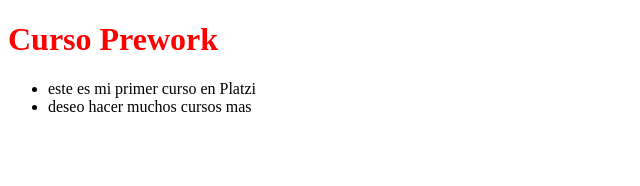
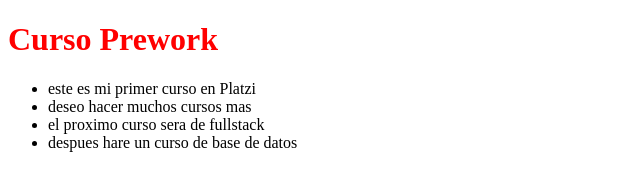
Before and after one commit to kikejiv/proyectoPruebaCursoPrework, a plain HTML site: page index.html in a window 1280 px wide. Shown: the whole page, without its empty margins (0-640 px from the left). Drawn offline with Linux system fonts and the light colour scheme.

Commit message:
Segundo cambios

```diff
--- a/index.html
+++ b/index.html
@@ -12,6 +12,8 @@
         <ul>
             <li>este es mi primer curso en Platzi</li>
             <li>deseo hacer muchos cursos mas</li>
+            <li>el proximo curso sera de fullstack</li>
+            <li>despues hare un curso de base de datos</li>
         </ul>
     </p>
 </body>
```
